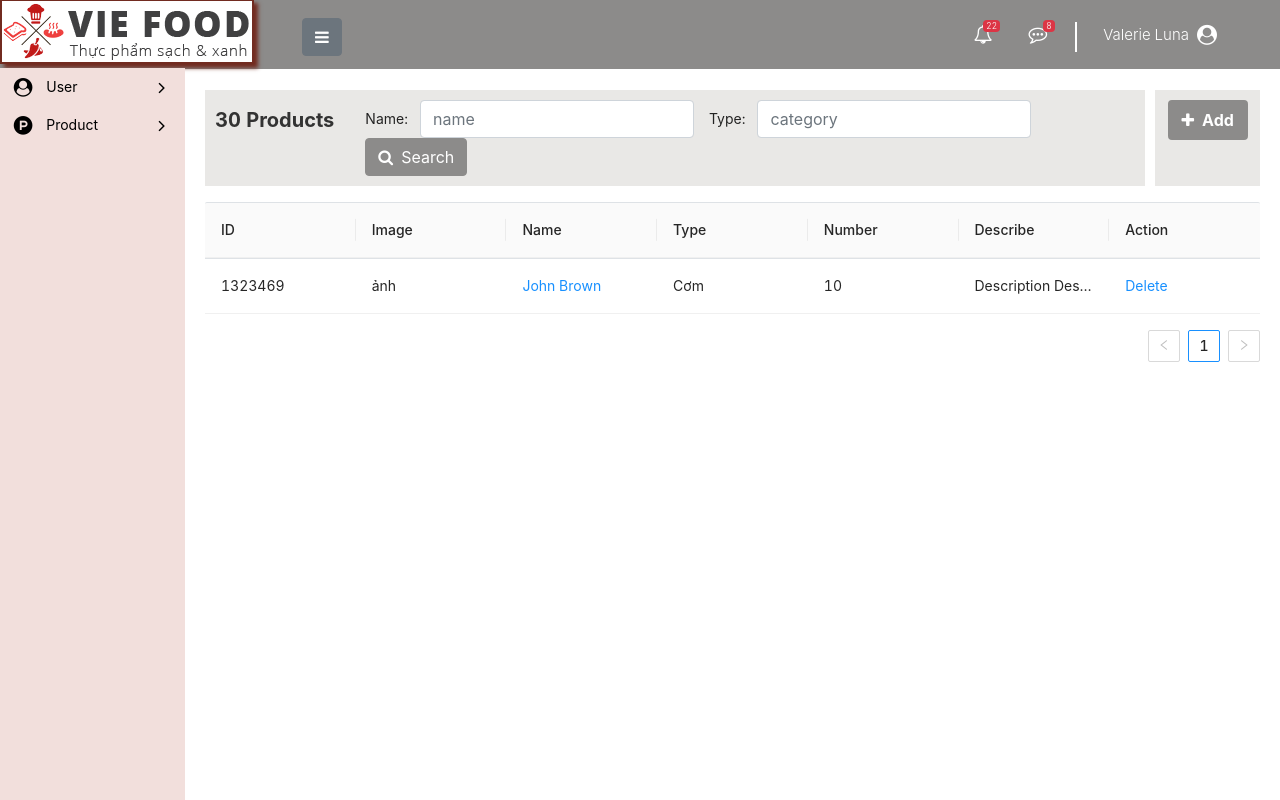
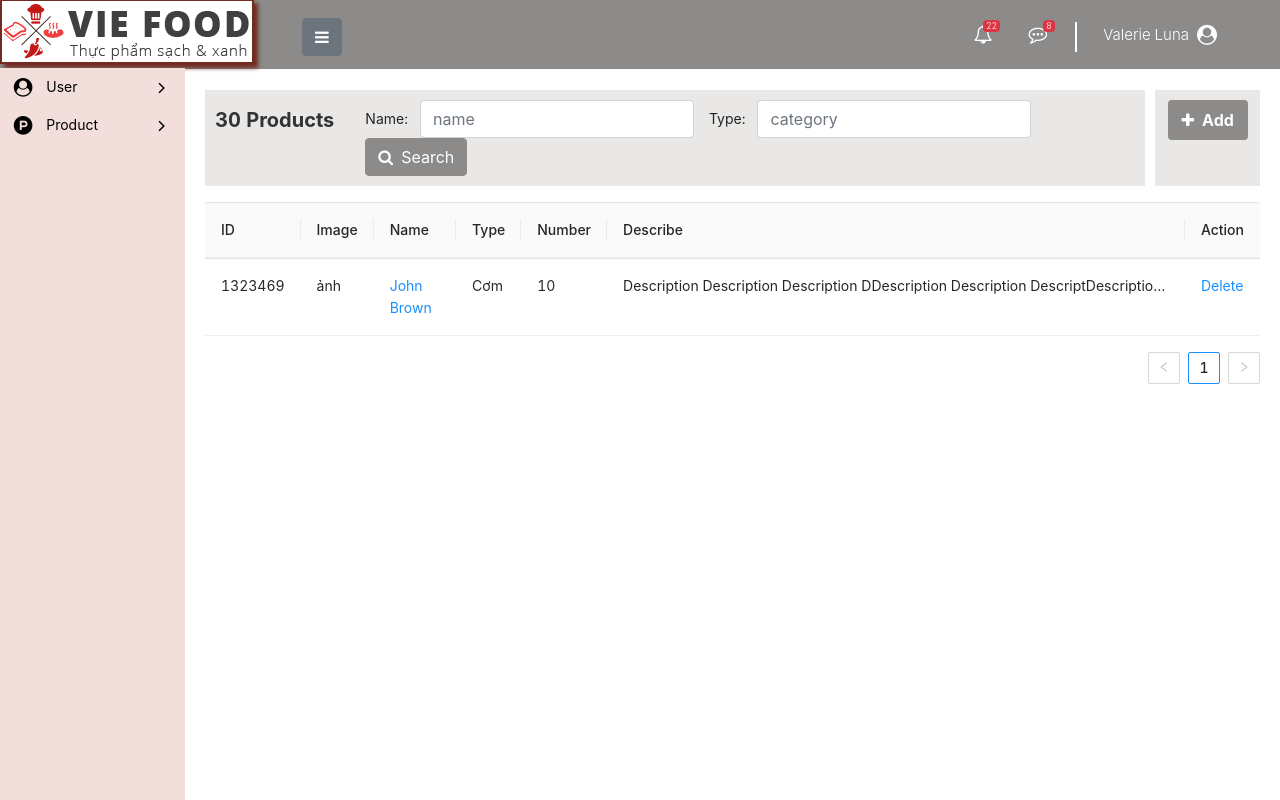
Before and after one commit to xuanthuy78/Vni-Foody-Frontend, a React (Create React App) app: page /admin/product in a window 1280 px wide. Built offline with nearby package versions, Linux system fonts and the light colour scheme.

Commit message:
responsive table

```diff
--- a/src/components/admin/layout/masterLayoutAdmin/MasterLayoutAdmin.scss
+++ b/src/components/admin/layout/masterLayoutAdmin/MasterLayoutAdmin.scss
@@ -157,6 +157,7 @@ $backgroud-sidebar: rgb(242, 223, 220);
     width: 100% !important;
     margin-top: 90px !important;
     min-height: 100% !important;
+    padding: 0 2em;
   }
 }
 // Responsive
--- a/src/containers/pages/admin/productAdminPage/ProductAdminPage.jsx
+++ b/src/containers/pages/admin/productAdminPage/ProductAdminPage.jsx
@@ -35,7 +35,7 @@ const columns = [
     title: 'Describe',
     dataIndex: 'describe',
     key: 'describe',
-    ellipsis: true,
+    render: (text) => <div className="describe">{text}</div>,
   },
   {
     title: 'Action',
@@ -57,7 +57,7 @@ const data = [
     type: 'Cơm',
     number: '10',
     describe:
-      'Description Description Description Description Description Description Description Description Description Description Description DescriptionDescription',
+      'Description Description Description DDescription Description DescriptDescription Description DescriptDescription Description DescriptDescription Description Descriptescription Description Description Description Description Description Description Description DescriptionDescription',
   },
 ]
 
--- a/src/containers/pages/admin/productAdminPage/ProductAdminPage.scss
+++ b/src/containers/pages/admin/productAdminPage/ProductAdminPage.scss
@@ -56,13 +56,23 @@ $backgroud-sidebar: rgb(242, 223, 220);
     .ant-table-wrapper {
       .ant-table {
         .ant-table-tbody {
-          // overflow: hidden !important;
-          // text-overflow: ellipsis !important;
-          // display: -webkit-box !important;
-          // -webkit-line-clamp: 1 !important;
-          // -webkit-box-orient: vertical !important;
+          .describe {
+            overflow: hidden;
+            text-overflow: ellipsis;
+            display: -webkit-box;
+            -webkit-line-clamp: 1;
+            -webkit-box-orient: vertical;
+          }
         }
       }
+    }
+  }
+}
+
+@media (min-width: 0) and (max-width: 869px) {
+  .main-detail {
+    .table {
+      overflow-x: scroll;
     }
   }
 }
```
